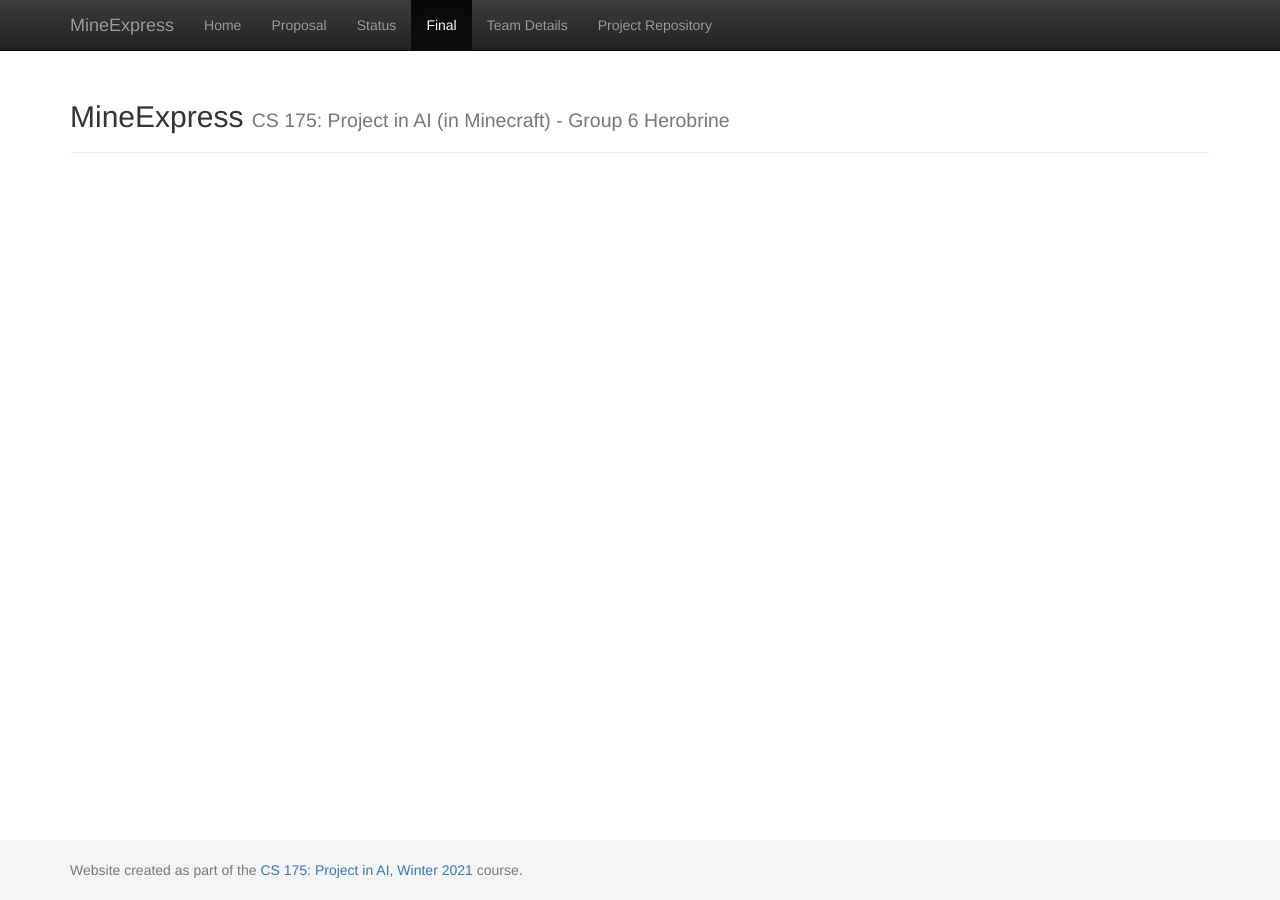
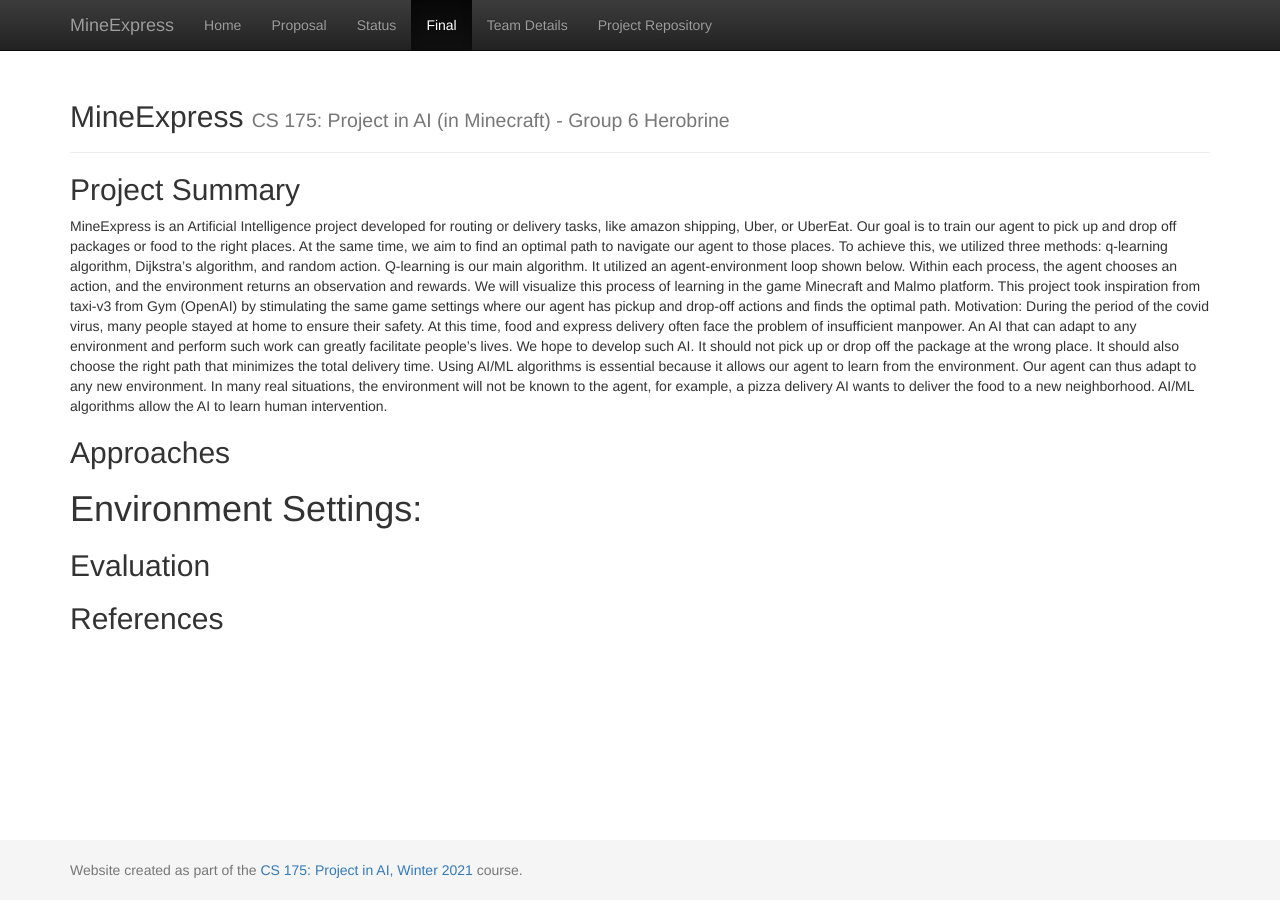
Before and after one commit to ETTOTW/Herobrine, a Jekyll site: the page built from docs/final.md, in a window 1280 px wide. Built offline with Jekyll 4.4.1, drawn with Linux system fonts in a browser that asks for light colours.

Commit message:
Update final.md

```diff
--- a/docs/final.md
+++ b/docs/final.md
@@ -2,3 +2,17 @@
 layout: default
 title:  Final
 ---
+
+## Project Summary
+MineExpress is an Artificial Intelligence project developed for routing or delivery tasks, like amazon shipping, Uber, or UberEat. Our goal is to train our agent to pick up and drop off packages or food to the right places. At the same time, we aim to find an optimal path to navigate our agent to those places. To achieve this, we utilized three methods: q-learning algorithm, Dijkstra's algorithm, and random action. Q-learning is our main algorithm. It utilized an agent-environment loop shown below. Within each process, the agent chooses an action, and the environment returns an observation and rewards. We will visualize this process of learning in the game Minecraft and Malmo platform.
+This project took inspiration from taxi-v3 from Gym (OpenAI) by stimulating the same game settings where our agent has pickup and drop-off actions and finds the optimal path.
+Motivation:
+During the period of the covid virus, many people stayed at home to ensure their safety. At this time, food and express delivery often face the problem of insufficient manpower. An AI that can adapt to any environment and perform such work can greatly facilitate people's lives. We hope to develop such AI. It should not pick up or drop off the package at the wrong place. It should also choose the right path that minimizes the total delivery time. Using AI/ML algorithms is essential because it allows our agent to learn from the environment. Our agent can thus adapt to any new environment. In many real situations, the environment will not be known to the agent, for example, a pizza delivery AI wants to deliver the food to a new neighborhood. AI/ML algorithms allow the AI to learn human intervention.
+
+## Approaches
+# Environment Settings:
+
+## Evaluation
+
+
+## References
```
